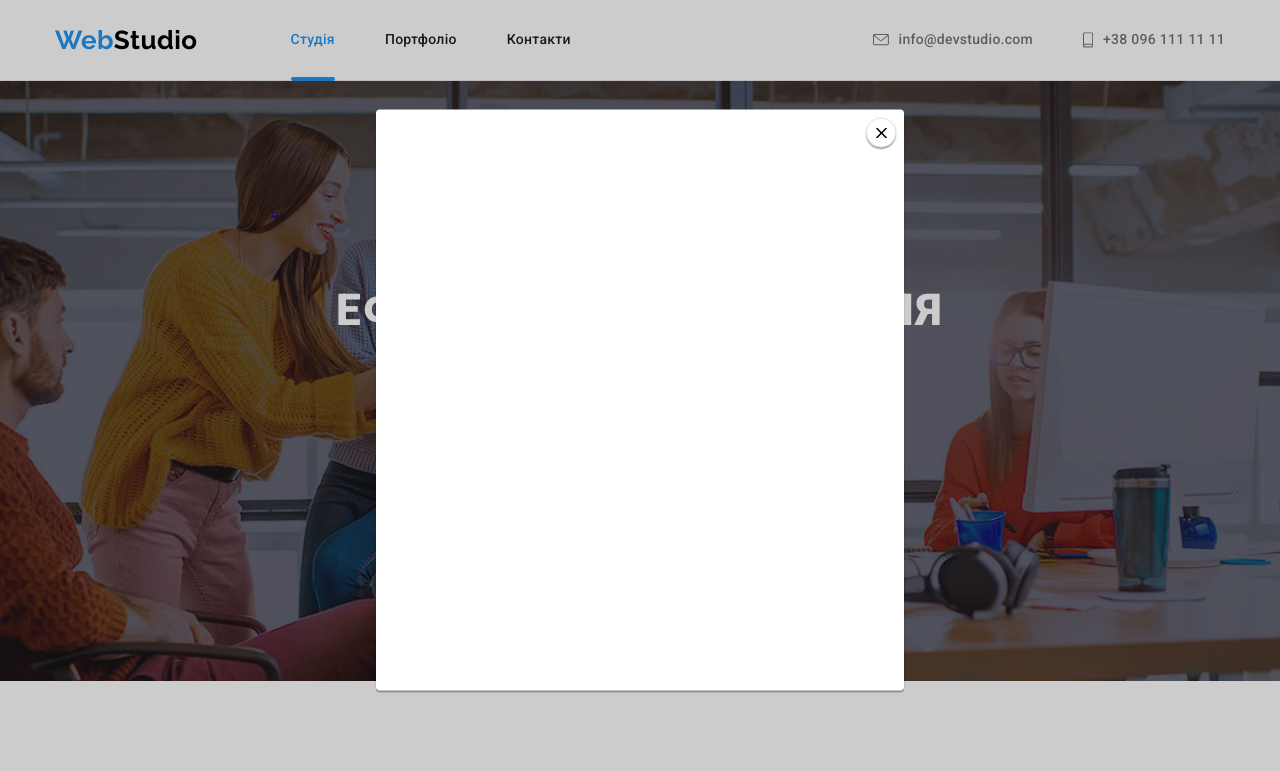
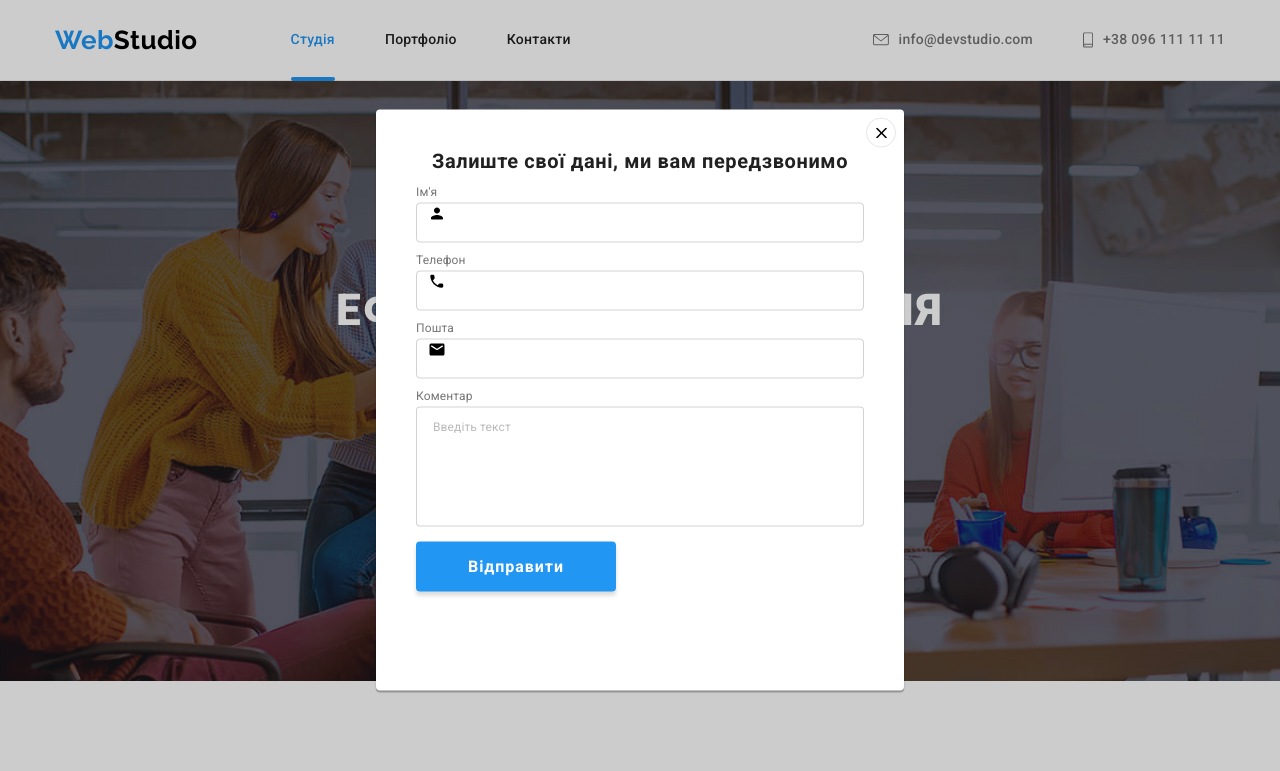
Before and after one commit to ryalua/goit-markup-hw-06, a plain HTML site: page index.html in a window 1280 px wide. Both pictures are taken after a click on the button "Замовити послугу". Shown: the top 771 px of the page. Drawn offline with nearby package versions, Linux system fonts and the light colour scheme.

Commit message:
добавляет модальное окно

```diff
--- a/css/style.css
+++ b/css/style.css
@@ -635,10 +635,10 @@ img {
     background-color: rgba(0, 0, 0, 0.2);
     transition: opacity 250ms linear, visibility 250ms linear;
 }
-
 .modal {
     width: 528px;
     min-height: 581px;
+    padding: 40px;
 
     background-color: #FFFFFF;
     box-shadow: var(--shadow-modal);
@@ -649,6 +649,17 @@ img {
     left: 50%;
     transform: translate(-50%, -50%) scale(1) rotate(360deg);
     transition: transform 250ms linear;
+}
+.modal-title {
+    margin-bottom: 12px;
+
+    font-weight: 700;
+    font-size: 20px;
+    line-height: 1.15;
+    text-align: center;
+    letter-spacing: 0.03em;
+
+    color: var(--title-text-color);
 }
 .backdrop.is-hidden .modal {
     transform: translate(-50%, -50%) scale(0) rotate(0);
@@ -664,15 +675,23 @@ img {
     height: 30px;
     border: 1px solid rgba(0, 0, 0, 0.1);
     border-radius: 50%;
-    box-shadow: var(--shadow-modal);
+    /* box-shadow: var(--shadow-modal); */
     display: flex;
     align-items: center;
     justify-content: center;
     background: transparent;
     cursor: pointer;
+    color: #2196F3;
 }
-.modal-close-icon {
-
+.modal-close:hover,
+.modal-close:focus {
+    /* fill: var(--accent-color); */
+    box-shadow: var(--shadow-modal);
+}
+.modal-close:hover + .close-icon,
+.modal-close:focus +.close-icon {
+    fill: var(--accent-color);
+    /* box-shadow: var(--shadow-modal); */
 }
 .is-hidden {
     opacity: 0;
@@ -681,11 +700,107 @@ img {
 }
 
 
+.modal-field {
+    position: relative;
+    margin-bottom: 10px;
+}
+.modal-label {
+    display: block;
+    margin-bottom: 4px;
+
+    font-size: 12px;
+    line-height: 1.17;
+    letter-spacing: 0.01em;
+    color: #757575;
+}
+.modal-input {
+    padding-left: 42px;
+
+    width: 100%;
+    height: 40px;
+    border: 1px solid rgba(33, 33, 33, 0.2);
+    border-radius: 4px;
+    background-color: transparent;
+    color: var(--logo-heder-color);
+
+    transition-property: box-shadow, border-color;
+    transition-duration: 250ms;
+    transition-timing-function: var(--timing-function-hover);
+}
+.modal-input:hover,
+.modal-input:focus {
+    box-shadow: var(--shadow-modal);
+    border-color: var(--accent-color);
+}
+.modal-icon {
+    position: absolute;
+    left: 12px;
+    top: 50%;
+    transform: translateY(-50%);
+
+    transition-property: fill;
+    transition-duration: 250ms;
+    transition-timing-function: var(--timing-function-hover);
+}
+.modal-input:hover + .modal-icon,
+.modal-input:focus + .modal-icon {
+   fill:  var(--accent-color);
+}
+
+
+.modal-comment {
+    width: 100%;
+    height: 120px;
+    padding: 12px 16px;
+
+    border: 1px solid rgba(33, 33, 33, 0.2);
+    border-radius: 4px;
+    resize: none;
+}
+.modal-comment::placeholder {
+    font-size: 12px;
+    line-height: 1.17;
+    letter-spacing: 0.01em;
+    color: rgba(117, 117, 117, 0.5);
+}
+
+
+
+.buttom-send {
+    border: 0;
+    border-radius: 4px;
+    padding: 10px 52px;
+    /* margin-right: 164px; */
+    /* margin-bottom: 40px; */
+    /* margin-left: 164px; */
+
+
+    background-color: var(--accent-color);
+    color: var(--button-text-color);
+    font-family: Roboto, sans-serif;
+    font-weight: 700;
+    font-size: 16px;
+    line-height: 1.88;
+        align-items: center;
+        text-align: center;
+    letter-spacing: 0.06em;
+    cursor: pointer;
+    box-shadow: 0px 4px 4px rgba(0, 0, 0, 0.15);
+
+}
+.buttom-send:hover,
+.buttom-send:focus {
+
+}
+
+
+
+
+
 
 
 /*-------------------- Footer -------------------*/
 .bcg-footer {
-
     padding-top: 60px;
     padding-bottom: 60px;
 
@@ -694,6 +809,7 @@ img {
 .footer-box {
     display: flex;
     align-items: baseline;
+    justify-content: space-between;
 }
 .logo-footer {
     display: inline-block;
@@ -739,7 +855,7 @@ img {
 }
 /* ------ Soc net --------*/
 .soc-footer {
-    margin-left: 70px;
+    /* margin-left: 70px; */
 }
 .footer-title {
     margin-bottom: 20px;
@@ -798,7 +914,7 @@ img {
     display: flex;
     align-items:flex-end;
 
-    margin-left: 93px;
+    /* margin-left: 93px; */
 }
 .form-fild {
 
--- a/index.html
+++ b/index.html
@@ -339,11 +339,58 @@
   <!--Модальне вікно-->
   <div class="backdrop is-hidden"  data-modal>
     <div class="modal">
-      <button type="button" class="modal-close" data-modal-close>
-        <svg class="modal-close-icon" width="11" height="11">
+      <button class="modal-close" type="button"  data-modal-close>
+        <svg class="close-icon" width="11" height="11">
           <use href="./images/icons.svg#icon-close"></use>
         </svg>
       </button>
+
+      <p class="modal-title">Залиште свої дані, ми вам передзвонимо</p>
+      <form class="modal-form">
+
+        <div class="modal-field">
+          <label class="modal-label" for="user-name">Ім'я</label>
+          <input class="modal-input"
+            type="text" name="name"
+            id="user-name">
+          <svg class="modal-icon" width="18" height="18">
+            <use href="./images/icons.svg#icon-person-black"></use>
+          </svg>
+        </div>
+
+        <div class="modal-field">
+          <label class="modal-label" for="user-phon">Телефон</label>
+          <input class="modal-input"
+            type="tel"
+            name="phon"
+            id="user-phon">
+          <svg class="modal-icon" width="18" height="18">
+            <use href="./images/icons.svg#icon-phone-black"></use>
+          </svg>
+        </div>
+
+        <div class="modal-field">
+          <label class="modal-label" for="user-email">Пошта</label>
+          <input class="modal-input"
+            type="email"
+            name="email"
+            id="user-email">
+          <svg class="modal-icon" width="18" height="18">
+            <use href="./images/icons.svg#icon-email-black"></use>
+          </svg>
+        </div>
+
+        <div class="modal-field">
+          <label class="modal-label" for="user-text">Коментар</label>
+          <textarea class="modal-comment"
+            name="user-text"
+            id="user-text"
+            placeholder="Введіть текст"
+          ></textarea>
+        </div>
+
+        <button type="submit" class="buttom-send">Відправити</button>
+      </form>
 
     </div>
   </div>
```
Also changed, not shown: portfolio.html (+12 -1 lines).
